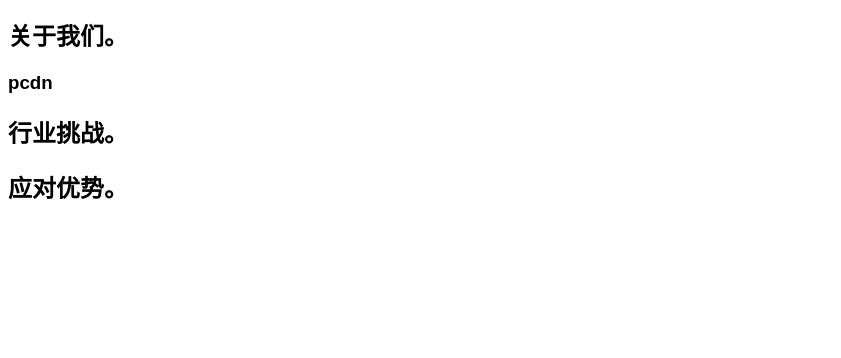
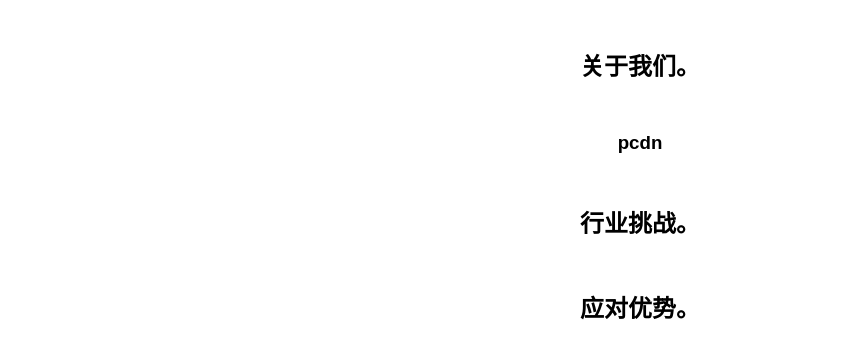
Before and after one commit to evolconn/evolconn.github.io, a plain HTML site: page index.html in a window 1280 px wide. Shown: the part 110-468 px from the top of the page, without its empty margins (0-841 px from the left). Drawn offline with Linux system fonts and the light colour scheme.

Commit message:
index.html

```diff
--- a/index.html
+++ b/index.html
@@ -11,17 +11,23 @@
         body {
             font-family: Arial, Helvetica, sans-serif;
         }
+
+        h2 {
+            margin: 50px;
+        }
+
+
     </style>
     <img id="centerImage" src="./logo3.jpeg" width="300">
     </head>
 
     <body>
-        <h2>关于我们。</h2>
+        <h2 style="text-align: center;">关于我们。</h2>
 
-        <h3>pcdn</h3>
+        <h3 style="text-align: center;">pcdn</h3>
 
-        <h2>行业挑战。</h2>
+        <h2 style="text-align: center;">行业挑战。</h2>
 
-        <h2>应对优势。</h2>
+        <h2 style="text-align: center;">应对优势。</h2>
     </body>
 </html>
```
